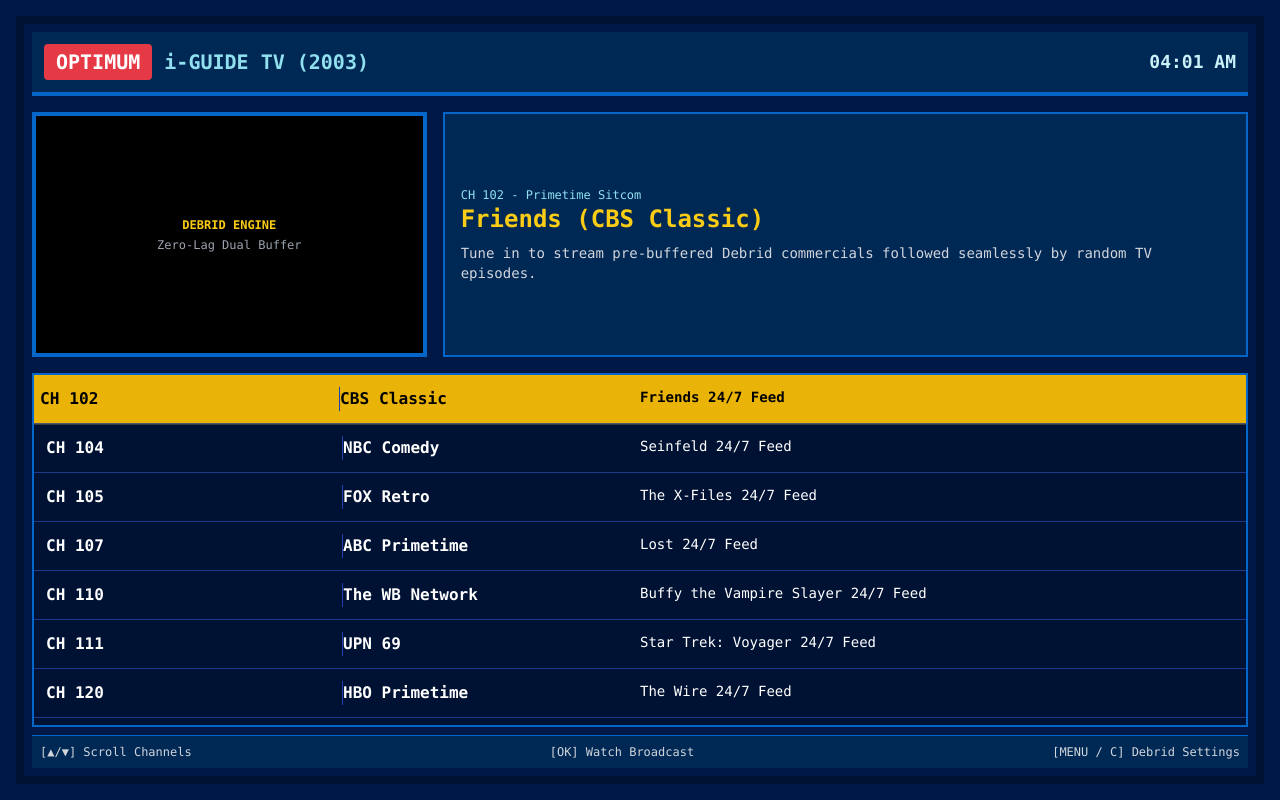
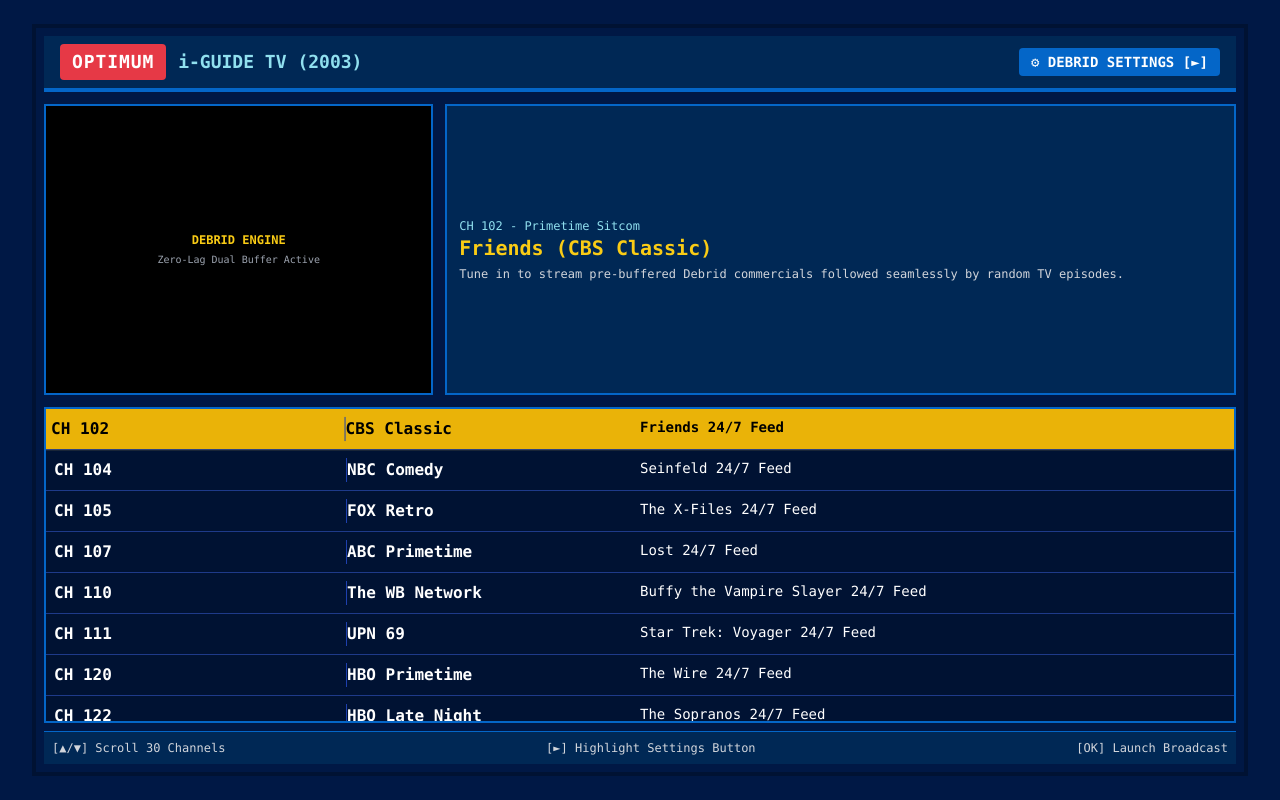
Before and after one commit to sebase2001/retro-optimum-tv, a React (Vite) app: page / in a window 1280 px wide. Built offline with nearby package versions, Linux system fonts and the light colour scheme.

Commit message:
Update App.jsx

```diff
--- a/src/App.jsx
+++ b/src/App.jsx
@@ -2,12 +2,11 @@
 
 const TMDB_API_KEY = '3fd13673b37363d5107711b6d2b311ad';
 
-// Multi-gigabyte Retro Commercial Compilations (Infohashes)
+// Multi-gigabyte Retro Commercial Compilations
 const RETRO_COMMERCIAL_TORRENTS = [
   '8093132bf6e1e8b792ff4a682a201b1a4732d847', // 80s, 90s, 2000s Commercial Compilation
 ];
 
-// 30 POPULAR RETRO TV NETWORKS (TMDB Show Mapping)
 const RETRO_BROADCAST_CHANNELS = [
   // --- MAJOR NETWORKS ---
   { id: 102, name: 'CBS Classic', tmdbId: 1668, showName: 'Friends', category: 'Primetime Sitcom' },
@@ -52,10 +51,14 @@
 
 export default function App() {
   const [selectedRow, setSelectedRow] = useState(0);
-  const [currentScreen, setCurrentScreen] = useState('guide');
+  const [focusArea, setFocusArea] = useState('grid'); // 'grid' or 'menuButton'
+  const [currentScreen, setCurrentScreen] = useState('guide'); // 'guide', 'player', 'settings'
+
+  // Settings Form Focus Handler
+  const [settingsFocus, setSettingsFocus] = useState(0); // 0: Provider, 1: Key, 2: Save Button
 
   // Dual-Player Buffering State
-  const [activePlayer, setActivePlayer] = useState('A'); // 'A' or 'B'
+  const [activePlayer, setActivePlayer] = useState('A');
   const [playerASrc, setPlayerASrc] = useState('');
   const [playerBSrc, setPlayerBSrc] = useState('');
 
@@ -68,38 +71,86 @@
 
   const videoRefA = useRef(null);
   const videoRefB = useRef(null);
+  const channelRefs = useRef([]);
+  const apiKeyInputRef = useRef(null);
 
-  // D-Pad Remote Navigation Handler
+  // Auto-scroll selected channel row into view so guide is never cut off
+  useEffect(() => {
+    if (focusArea === 'grid' && channelRefs.current[selectedRow]) {
+      channelRefs.current[selectedRow].scrollIntoView({
+        behavior: 'smooth',
+        block: 'nearest',
+      });
+    }
+  }, [selectedRow, focusArea]);
+
+  // Focus API Input in settings screen automatically
+  useEffect(() => {
+    if (currentScreen === 'settings' && settingsFocus === 1 && apiKeyInputRef.current) {
+      apiKeyInputRef.current.focus();
+    }
+  }, [currentScreen, settingsFocus]);
+
+  // Unified Android TV & onn. Remote D-Pad Navigation Engine
   useEffect(() => {
     const handleRemoteControl = (e) => {
       const keyCode = e.keyCode || e.which;
 
+      // Global Quick Settings Shortcut Key (Menu button, keycode 82 or 189)
+      if (keyCode === 82 || keyCode === 189 || e.key === 'c' || e.key === 'C') {
+        setCurrentScreen((prev) => (prev === 'settings' ? 'guide' : 'settings'));
+        return;
+      }
+
+      // ----------------- CABLE GUIDE SCREEN -----------------
       if (currentScreen === 'guide') {
-        if (e.key === 'ArrowDown' || keyCode === 40) {
-          setSelectedRow((prev) => Math.min(prev + 1, RETRO_BROADCAST_CHANNELS.length - 1));
-        } else if (e.key === 'ArrowUp' || keyCode === 38) {
-          setSelectedRow((prev) => Math.max(prev - 1, 0));
-        } else if (e.key === 'Enter' || keyCode === 13 || keyCode === 23 || e.key === 'Select') {
-          launchBroadcast(RETRO_BROADCAST_CHANNELS[selectedRow]);
-        } else if (e.key === 'c' || keyCode === 82 || keyCode === 189) {
-          setCurrentScreen('settings');
+        if (focusArea === 'grid') {
+          if (e.key === 'ArrowDown' || keyCode === 40 || keyCode === 166) { // Channel Down / Arrow Down
+            setSelectedRow((prev) => Math.min(prev + 1, RETRO_BROADCAST_CHANNELS.length - 1));
+          } else if (e.key === 'ArrowUp' || keyCode === 38 || keyCode === 167) { // Channel Up / Arrow Up
+            setSelectedRow((prev) => Math.max(prev - 1, 0));
+          } else if (e.key === 'ArrowRight' || keyCode === 39) {
+            setFocusArea('menuButton'); // Roll over to Menu Button
+          } else if (e.key === 'Enter' || keyCode === 13 || keyCode === 23) {
+            launchBroadcast(RETRO_BROADCAST_CHANNELS[selectedRow]);
+          }
+        } else if (focusArea === 'menuButton') {
+          if (e.key === 'ArrowLeft' || keyCode === 37 || e.key === 'ArrowDown' || keyCode === 40) {
+            setFocusArea('grid');
+          } else if (e.key === 'Enter' || keyCode === 13 || keyCode === 23) {
+            setCurrentScreen('settings');
+          }
         }
-      } else if (currentScreen === 'player') {
+      }
+
+      // ----------------- VIDEO PLAYER SCREEN -----------------
+      else if (currentScreen === 'player') {
         if (e.key === 'Escape' || e.key === 'BackSpace' || keyCode === 4 || keyCode === 27) {
           setCurrentScreen('guide');
           setPlayerASrc('');
           setPlayerBSrc('');
         }
-      } else if (currentScreen === 'settings') {
-        if (e.key === 'Escape' || e.key === 'BackSpace' || keyCode === 4) {
+      }
+
+      // ----------------- SETTINGS SCREEN -----------------
+      else if (currentScreen === 'settings') {
+        if (e.key === 'ArrowDown' || keyCode === 40) {
+          setSettingsFocus((prev) => Math.min(prev + 1, 2));
+        } else if (e.key === 'ArrowUp' || keyCode === 38) {
+          setSettingsFocus((prev) => Math.max(prev - 1, 0));
+        } else if (e.key === 'Escape' || e.key === 'BackSpace' || keyCode === 4 || keyCode === 27) {
           setCurrentScreen('guide');
+          setFocusArea('grid');
+        } else if ((e.key === 'Enter' || keyCode === 13 || keyCode === 23) && settingsFocus === 2) {
+          setCurrentScreen('guide');
+          setFocusArea('grid');
         }
       }
     };
 
     window.addEventListener('keydown', handleRemoteControl);
     return () => window.removeEventListener('keydown', handleRemoteControl);
-  }, [currentScreen, selectedRow]);
+  }, [currentScreen, selectedRow, focusArea, settingsFocus]);
 
   const fetchRandomEpisode = async (tmdbId) => {
     try {
@@ -217,44 +268,61 @@
   };
 
   return (
-    <div className="w-screen h-screen bg-[#001845] font-mono select-none overflow-hidden flex flex-col p-4">
-      {/* GUIDE SCREEN */}
+    // Safe Overscan Padding for Android TV Box Display Boundaries
+    <div className="w-screen h-screen bg-[#001845] font-mono select-none overflow-hidden flex flex-col px-8 py-6">
+
+      {/* ----------------- OPTIMUM CABLE TV GUIDE UI ----------------- */}
       {currentScreen === 'guide' && (
-        <div className="flex flex-col h-full border-8 border-[#001233] p-2 bg-[#001845]">
-          <div className="flex justify-between items-center bg-[#002855] p-3 border-b-4 border-[#0466c8]">
+        <div className="flex flex-col h-full border-4 border-[#001233] p-2 bg-[#001845] overflow-hidden">
+
+          {/* Top Header */}
+          <div className="flex justify-between items-center bg-[#002855] px-4 py-2 border-b-4 border-[#0466c8]">
             <div className="flex items-center space-x-3">
-              <span className="bg-[#e63946] text-white font-bold px-3 py-1 rounded text-xl">OPTIMUM</span>
-              <span className="text-xl font-bold text-[#90e0ef]">i-GUIDE TV (2003)</span>
+              <span className="bg-[#e63946] text-white font-bold px-3 py-1 rounded text-lg tracking-wider">OPTIMUM</span>
+              <span className="text-lg font-bold text-[#90e0ef]">i-GUIDE TV (2003)</span>
             </div>
-            <div className="text-[#caf0f8] font-bold text-lg">
-              {new Date().toLocaleTimeString([], { hour: '2-digit', minute: '2-digit' })}
+
+            {/* D-Pad Focusable Debrid Settings Button */}
+            <button
+              onClick={() => setCurrentScreen('settings')}
+              className={`px-3 py-1 rounded text-sm font-bold transition-all ${
+                focusArea === 'menuButton'
+                  ? 'bg-yellow-400 text-black ring-4 ring-white scale-105'
+                  : 'bg-[#0466c8] text-white hover:bg-blue-600'
+              }`}
+            >
+              ⚙ DEBRID SETTINGS [►]
+            </button>
+          </div>
+
+          {/* Preview Window & Active Show Info */}
+          <div className="grid grid-cols-3 gap-3 my-3 h-2/5 min-h-[160px]">
+            <div className="bg-black border-2 border-[#0466c8] flex flex-col items-center justify-center text-[#90e0ef] p-2 text-center">
+              <span className="text-xs text-yellow-400 font-bold mb-1">DEBRID ENGINE</span>
+              <span className="text-[10px] text-gray-400">Zero-Lag Dual Buffer Active</span>
+            </div>
+            <div className="col-span-2 bg-[#002855] p-3 border-2 border-[#0466c8] flex flex-col justify-center">
+              <span className="text-xs text-[#90e0ef]">CH {RETRO_BROADCAST_CHANNELS[selectedRow].id} - {RETRO_BROADCAST_CHANNELS[selectedRow].category}</span>
+              <h2 className="text-xl font-bold text-yellow-400">{RETRO_BROADCAST_CHANNELS[selectedRow].showName} ({RETRO_BROADCAST_CHANNELS[selectedRow].name})</h2>
+              <p className="text-gray-300 mt-1 text-xs">Tune in to stream pre-buffered Debrid commercials followed seamlessly by random TV episodes.</p>
             </div>
           </div>
 
-          <div className="grid grid-cols-3 gap-4 my-4 h-1/3">
-            <div className="bg-black border-4 border-[#0466c8] flex flex-col items-center justify-center text-[#90e0ef] p-2 text-center">
-              <span className="text-xs text-yellow-400 font-bold mb-1">DEBRID ENGINE</span>
-              <span className="text-xs text-gray-400">Zero-Lag Dual Buffer</span>
-            </div>
-            <div className="col-span-2 bg-[#002855] p-4 border-2 border-[#0466c8] flex flex-col justify-center">
-              <span className="text-xs text-[#90e0ef]">CH {RETRO_BROADCAST_CHANNELS[selectedRow].id} - {RETRO_BROADCAST_CHANNELS[selectedRow].category}</span>
-              <h2 className="text-2xl font-bold text-yellow-400">{RETRO_BROADCAST_CHANNELS[selectedRow].showName} ({RETRO_BROADCAST_CHANNELS[selectedRow].name})</h2>
-              <p className="text-gray-300 mt-2 text-sm">Tune in to stream pre-buffered Debrid commercials followed seamlessly by random TV episodes.</p>
-            </div>
-          </div>
-
+          {/* Auto-scrolling Electronic Program Guide (EPG) Grid */}
           <div className="flex-1 bg-[#001233] border-2 border-[#0466c8] overflow-y-auto">
             {RETRO_BROADCAST_CHANNELS.map((ch, idx) => {
-              const isFocused = idx === selectedRow;
+              const isFocused = idx === selectedRow && focusArea === 'grid';
               return (
                 <div
                   key={ch.id}
+                  ref={(el) => (channelRefs.current[idx] = el)}
                   onClick={() => {
                     setSelectedRow(idx);
+                    setFocusArea('grid');
                     launchBroadcast(ch);
                   }}
-                  className={`grid grid-cols-4 p-3 border-b border-blue-900 cursor-pointer ${
-                    isFocused ? 'bg-yellow-500 text-black font-bold scale-[1.01]' : 'text-white hover:bg-[#002855]'
+                  className={`grid grid-cols-4 p-2 border-b border-blue-900 cursor-pointer transition-all ${
+                    isFocused ? 'bg-yellow-500 text-black font-bold scale-[1.005] z-10' : 'text-white hover:bg-[#002855]'
                   }`}
                 >
                   <div className="font-bold border-r border-blue-800 pr-2">CH {ch.id}</div>
@@ -265,15 +333,16 @@
             })}
           </div>
 
+          {/* Controls Navigation Bar */}
           <div className="mt-2 text-xs text-gray-300 flex justify-between bg-[#002855] p-2 border-t border-[#0466c8]">
-            <span>[▲/▼] Scroll Channels</span>
-            <span>[OK] Watch Broadcast</span>
-            <span>[MENU / C] Debrid Settings</span>
+            <span>[▲/▼] Scroll 30 Channels</span>
+            <span>[►] Highlight Settings Button</span>
+            <span>[OK] Launch Broadcast</span>
           </div>
         </div>
       )}
 
-      {/* PLAYER SCREEN */}
+      {/* ----------------- SEAMLESS VIDEO PLAYER ----------------- */}
       {currentScreen === 'player' && (
         <div className="relative w-full h-full bg-black flex items-center justify-center">
           {currentEpisodeInfo && (
@@ -306,12 +375,13 @@
         </div>
       )}
 
-      {/* SETTINGS SCREEN */}
+      {/* ----------------- SETTINGS & DEBRID KEY INPUT ----------------- */}
       {currentScreen === 'settings' && (
         <div className="flex flex-col items-center justify-center h-full">
-          <div className="bg-[#002855] p-6 border-4 border-[#0466c8] rounded w-2/3">
-            <h2 className="text-xl font-bold text-yellow-400 mb-4">Debrid API Account Setup</h2>
-            <div className="mb-4">
+          <div className="bg-[#002855] p-6 border-4 border-[#0466c8] rounded w-2/3 shadow-2xl">
+            <h2 className="text-xl font-bold text-yellow-400 mb-4">Debrid Account Setup</h2>
+
+            <div className={`mb-4 p-2 rounded ${settingsFocus === 0 ? 'bg-blue-900 ring-2 ring-yellow-400' : ''}`}>
               <label className="block text-xs text-gray-300 mb-1">Debrid Provider:</label>
               <select
                 value={debridProvider}
@@ -319,16 +389,17 @@
                   setDebridProvider(e.target.value);
                   localStorage.setItem('debrid_provider', e.target.value);
                 }}
-                className="w-full p-2 bg-black text-white border border-[#0466c8]"
+                className="w-full p-2 bg-black text-white border border-[#0466c8] text-sm"
               >
                 <option value="realdebrid">Real-Debrid</option>
                 <option value="premiumize">Premiumize.me</option>
               </select>
             </div>
 
-            <div className="mb-4">
+            <div className={`mb-4 p-2 rounded ${settingsFocus === 1 ? 'bg-blue-900 ring-2 ring-yellow-400' : ''}`}>
               <label className="block text-xs text-gray-300 mb-1">API Key:</label>
               <input
+                ref={apiKeyInputRef}
                 type="password"
                 placeholder="Paste Debrid API Key..."
                 value={debridKey}
@@ -336,15 +407,22 @@
                   setDebridKey(e.target.value);
                   localStorage.setItem('debrid_api_key', e.target.value);
                 }}
-                className="w-full p-2 bg-black text-white border border-[#0466c8]"
+                className="w-full p-2 bg-black text-white border border-[#0466c8] text-sm"
               />
             </div>
 
             <button
-              onClick={() => setCurrentScreen('guide')}
-              className="bg-yellow-500 text-black font-bold px-4 py-2 w-full text-lg mt-2 hover:bg-yellow-400"
+              onClick={() => {
+                setCurrentScreen('guide');
+                setFocusArea('grid');
+              }}
+              className={`w-full p-3 font-bold text-base mt-2 transition-all rounded ${
+                settingsFocus === 2
+                  ? 'bg-yellow-400 text-black ring-4 ring-white scale-102'
+                  : 'bg-yellow-500 text-black hover:bg-yellow-400'
+              }`}
             >
-              Save & Exit [BACK]
+              Save & Return to Cable Guide [BACK]
             </button>
           </div>
         </div>
```
